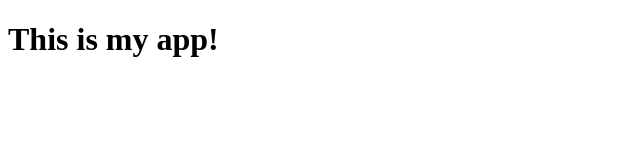
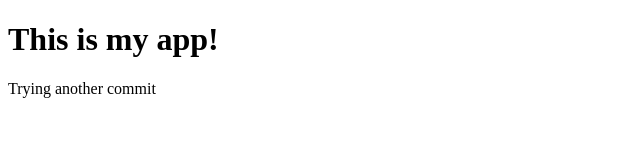
Before and after one commit to HarshJohn/myappsample, a plain HTML site: page index.html in a window 1280 px wide. Shown: the whole page, without its empty margins (0-640 px from the left). Drawn offline with Linux system fonts and the light colour scheme.

Commit message:
Added a paragraph in index.html file

```diff
--- a/index.html
+++ b/index.html
@@ -9,6 +9,7 @@
 <body>
 
     <h1>This is my app!</h1>
+    <p>Trying another commit</p>
 
 </body>
 </html>
```
